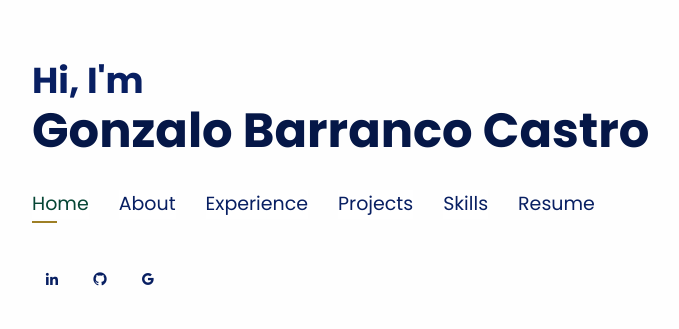
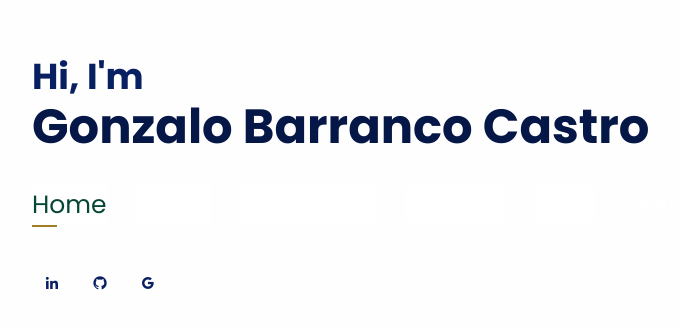
Before and after one commit to Gonsowo/GonzaloBarranco.github.io, a plain HTML site: page index.html in a window 1280 px wide. Shown: the part 219-548 px from the top of the page, without its empty margins (53-732 px from the left). Drawn offline with nearby package versions, Linux system fonts and the light colour scheme.

Commit message:
Update styles3.css

```diff
--- a/assets/css/styles3.css
+++ b/assets/css/styles3.css
@@ -185,8 +185,8 @@ h6 {
 .nav-menu a {
   display: block;
   position: relative;
-  color: var(--cool-blue);
-  font-size: 19px;
+  color: var(--white);
+  font-size: 25px;
   font-family: 'Poppins', sans-serif;
   font-weight: 400;
 }
```
